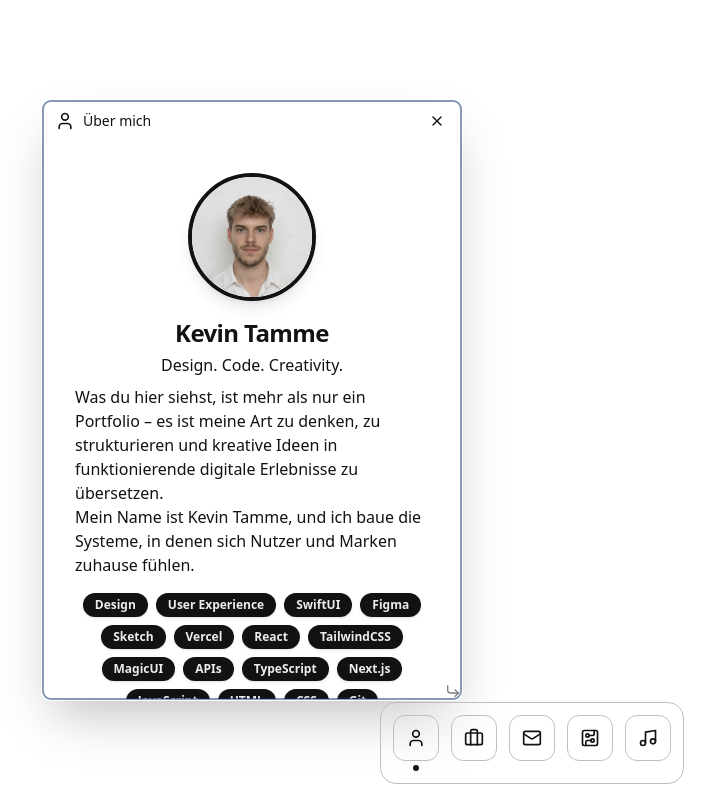
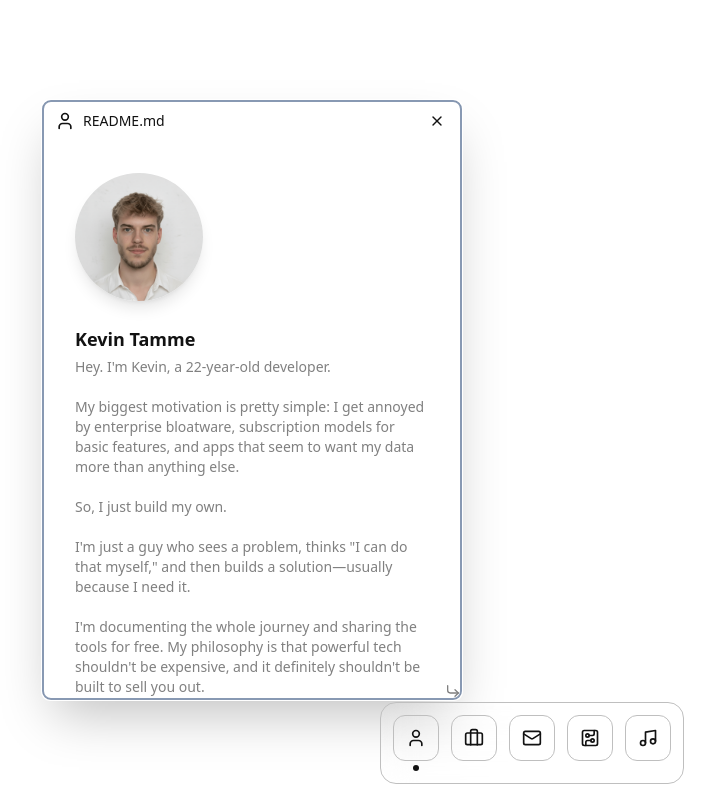
Before and after one commit to warumkev/portfolio, a Next.js app: page / in a window 1280 px wide. Shown: the whole page, without its empty margins (108-823 px from the left). Built offline with nearby package versions, Linux system fonts and the light colour scheme.

Commit message:
Refactor components for improved readability and consistency; update text to English and enhance descriptions across various sections

```diff
--- a/components/sections/AboutContent.tsx
+++ b/components/sections/AboutContent.tsx
@@ -1,27 +1,27 @@
-import Image from 'next/image';
-import React from 'react';
+import Image from "next/image";
+import React from "react";
 
 // --- AboutContent.tsx ---
 // This component renders the About section of the portfolio, including profile, skills, timeline, CV download, and vibe meter.
 
 // Skill badges for About section
 const skillBadges = [
-    { label: 'Design'},
-    { label: 'User Experience'},
-    { label: 'SwiftUI'},
-    { label: 'Figma'},
-    { label: 'Sketch'},
-    { label: 'Vercel'},
-    { label: 'React'},
-    { label: 'TailwindCSS'},
-    { label: 'MagicUI'},
-    { label: 'APIs'},
-    { label: 'TypeScript'},
-    { label: 'Next.js'},
-    { label: 'JavaScript'},
-    { label: 'HTML'},
-    { label: 'CSS'},
-    { label: 'Git'},
+  { label: "Design" },
+  { label: "User Experience" },
+  { label: "SwiftUI" },
+  { label: "Figma" },
+  { label: "Sketch" },
+  { label: "Vercel" },
+  { label: "React" },
+  { label: "TailwindCSS" },
+  { label: "MagicUI" },
+  { label: "APIs" },
+  { label: "TypeScript" },
+  { label: "Next.js" },
+  { label: "JavaScript" },
+  { label: "HTML" },
+  { label: "CSS" },
+  { label: "Git" },
 ];
 
 /**
@@ -29,66 +29,56 @@ const skillBadges = [
  * Modularized for maintainability. All static data is defined above for clarity.
  */
 const AboutContent = () => (
-    <div className="p-6 md:p-8 flex flex-col min-w-[220px] min-h-[400px] w-full text-primary">
-        {/* Profile image */}
-        <div className="justify-center flex mb-4">
+  <div className="p-6 md:p-8 w-full min-w-[220px] min-h-[420px] text-primary">
+    <div className="flex flex-col items-center md:items-start gap-6 mb-6">
+      <div className="w-32 h-32 relative rounded-full overflow-hidden shadow-lg">
         <Image
           src="/profile-image.png"
-                alt="Kevin Tamme, Frontend Entwickler aus Frankfurt"
-                width={128}
-                height={128}
-                className="rounded-full shadow-lg border-4 border-foreground"
+          alt="Profilbild von Kevin Tamme"
+          fill
+          className="object-cover"
         />
       </div>
-        {/* Name and tagline */}
-    <h2 className="text-2xl font-bold text-text-1 mb-1 tracking-tight text-center">
-            Kevin Tamme
-        </h2>
-    <div className="text-base font-medium text-center mb-2">
-            Design. Code. Creativity.
+      <div className="flex-1 text-center md:text-left">
+        <h3 className="text-lg font-semibold mb-1">Kevin Tamme</h3>
+        <p className="text-sm text-muted">
+          Hey. I'm Kevin, a 22-year-old developer.
+          <br />
+          <br />
+          My biggest motivation is pretty simple: I get annoyed by enterprise
+          bloatware, subscription models for basic features, and apps that seem
+          to want my data more than anything else.
+          <br />
+          <br />
+          So, I just build my own.
+          <br />
+          <br />
+          I'm just a guy who sees a problem, thinks "I can do that myself," and
+          then builds a solution—usually because I need it.
+          <br />
+          <br />
+          I'm documenting the whole journey and sharing the tools for free. My
+          philosophy is that powerful tech shouldn't be expensive, and it
+          definitely shouldn't be built to sell you out.
+          <br />
+          <br />
+          Welcome to portfoliOS.
+        </p>
       </div>
-    <p className=" text-left max-w-xl mx-auto mb-2">
-            Was du hier siehst, ist mehr als nur ein Portfolio – es ist meine Art zu denken, zu strukturieren und kreative Ideen in funktionierende digitale Erlebnisse zu übersetzen.<br />
-            Mein Name ist Kevin Tamme, und ich baue die Systeme, in denen sich Nutzer und Marken zuhause fühlen.
-        </p>
-        {/* Skill badges */}
-        <div className="flex flex-wrap gap-2 justify-center mt-2 mb-4">
-            {skillBadges.map(badge => (
-                <span key={badge.label} className={`px-3 py-1 rounded-full text-xs font-semibold shadow bg-primary text-secondary`}>{badge.label}</span>
+    </div>
+    <div className="mb-6">
+      <h4 className="font-semibold mb-2">Toolset</h4>
+      <div className="flex flex-wrap gap-2">
+        {skillBadges.map((skill) => (
+          <span
+            key={skill.label}
+            className="bg-secondary text-primary px-3 py-1 rounded-full text-sm font-medium"
+          >
+            {skill.label}
+          </span>
         ))}
       </div>
-        {/* Skill matrix removed */}
-        {/* Timeline Section: education and career milestones */}
-        <div className="w-full max-w-md mx-auto mt-2 mb-4">
-            <h3 className="text-xs font-bold mb-2 text-center">Timeline</h3>
-            <ul className="timeline list-none p-0 m-0">
-                <li className="mb-2">
-                    <span className="font-semibold">2026</span> – B.Sc. Informatik Abschluss, Frankfurt
-                </li>
-                <li className="mb-2">
-                    <span className="font-semibold">2024</span> – Launch Portfolio v1.0
-                </li>
-                <li className="mb-2">
-                    <span className="font-semibold">2022-2025</span> – Softwareentwickler & Freelance Webentwicklung
-                </li>
-                <li className="mb-2">
-                    <span className="font-semibold">2022</span> – Beginn Informatik-Studium
-                </li>
-            </ul>
     </div>
-        {/* Downloadable CV Button: PDF download */}
-        <div className="w-full max-w-md mx-auto mb-2 flex justify-center">
-            <a
-                href="/cv-kevin-tamme.pdf"
-                download
-                className="inline-flex items-center px-4 py-2 bg-primary text-secondary font-semibold rounded shadow hover:bg-secondary hover:text-primary transition"
-                aria-label="Lebenslauf herunterladen"
-            >
-                <svg className="mr-2" width="18" height="18" fill="none" stroke="currentColor" strokeWidth="2" viewBox="0 0 24 24"><path d="M12 5v14m0 0l-6-6m6 6l6-6" /></svg>
-                Lebenslauf herunterladen
-            </a>
-        </div>
-        {/* Vibe meter removed */}
   </div>
 );
 
--- a/components/sections/MusicPlayerContent.tsx
+++ b/components/sections/MusicPlayerContent.tsx
@@ -38,7 +38,7 @@ const MusicPlayerContent = () => {
             <button
                 onClick={togglePlayPause}
                 className="w-16 h-16 bg-primary rounded-full flex items-center justify-center text-white hover:bg-background hover:text-primary transition"
-                aria-label={isPlaying ? "Musik anhalten" : "Musik abspielen"}
+                aria-label={isPlaying ? "Pause" : "Play"}
             >
                 {isPlaying ? <Pause size={32} /> : <Play size={32} />}
             </button>
--- a/config/apps.tsx
+++ b/config/apps.tsx
@@ -44,7 +44,7 @@ export interface BlogPost {
 // App configuration for all window sections
 export const APP_CONFIG: Record<string, AppConfig> = {
     about: {
-        title: 'Über mich',
+        title: 'README.md',
         icon: <User size={20} />, // adjust icon as needed
         content: <AboutContent />,
         defaultSize: { width: 420, height: 600 },
@@ -58,7 +58,7 @@ export const APP_CONFIG: Record<string, AppConfig> = {
         minSize: { width: 320, height: 400 },
     },
     contact: {
-        title: 'Kontakt',
+        title: 'Mail',
         icon: <Mail size={20} />,
         content: <ContactContent />,
         defaultSize: { width: 420, height: 600 },
@@ -72,14 +72,14 @@ export const APP_CONFIG: Record<string, AppConfig> = {
         minSize: { width: 320, height: 400 },
     },*/
     systeminfo: {
-        title: 'Systeminfo',
+        title: 'Settings',
         icon: <CircuitBoard size={20} />,
         content: <SysteminfoContent />,
         defaultSize: { width: 420, height: 600 },
         minSize: { width: 320, height: 400 },
     },
     music: {
-        title: 'Musik',
+        title: 'Music',
         icon: <Music size={20} />,
         content: <MusicPlayerContent />,
         defaultSize: { width: 420, height: 600 },
--- a/features/projects/content/congrads-website.json
+++ b/features/projects/content/congrads-website.json
@@ -1,5 +1,5 @@
 {
   "title": "Congrads Agency",
-  "description": "Interaktive Website für Congrads Agency, entwickelt mit Next.js, React und Tailwind CSS. Modernes Design, responsive und SEO-optimiert.",
+  "description": "Interactive website for Congrads Agency, built with Next.js, React, and Tailwind CSS. Modern design, responsive, and SEO-optimized.",
   "liveUrl": "https://www.congrads.de"
 }
--- a/features/projects/content/doable-app.json
+++ b/features/projects/content/doable-app.json
@@ -1,6 +1,6 @@
 {
   "title": "Doable: Get Things Done.",
-  "description": "Schluss mit Ablenkung. Der neue Fokus-Timer läuft nur, wenn dein Handy quer liegt. Konzentrier dich und erledige To-dos in Rekordzeit. Dein Feierabend wird es dir danken.",
+  "description": "Doable is a minimalist to-do app for iOS designed to combat procrastination and sharpen focus.",
   "githubUrl": "https://github.com/kevintamme/doable",
   "liveUrl": "https://doable.kevintamme.com"
 }
--- a/features/projects/content/portfolio-website.json
+++ b/features/projects/content/portfolio-website.json
@@ -1,6 +1,6 @@
 {
   "title": "Portfolio Website",
-  "description": "Interaktives Portfolio mit Next.js, React und Tailwind CSS. Responsive, modern und SEO-optimiert.",
+  "description": "An interactive, OS-themed portfolio built with Next.js, TypeScript, and Framer Motion, featuring responsive desktop and mobile interfaces.",
   "liveUrl": "https://www.kevintamme.com",
   "githubUrl": "https://github.com/warumkev/portfolio"
 }
```
Also changed, not shown: components/sections/ContactContent.tsx (+6 -13 lines), components/sections/PortfolioContent.tsx (+59 -11 lines), components/sections/SysteminfoContent.tsx (+4 -4 lines). Lines whose indentation alone changed are shown as unchanged.
